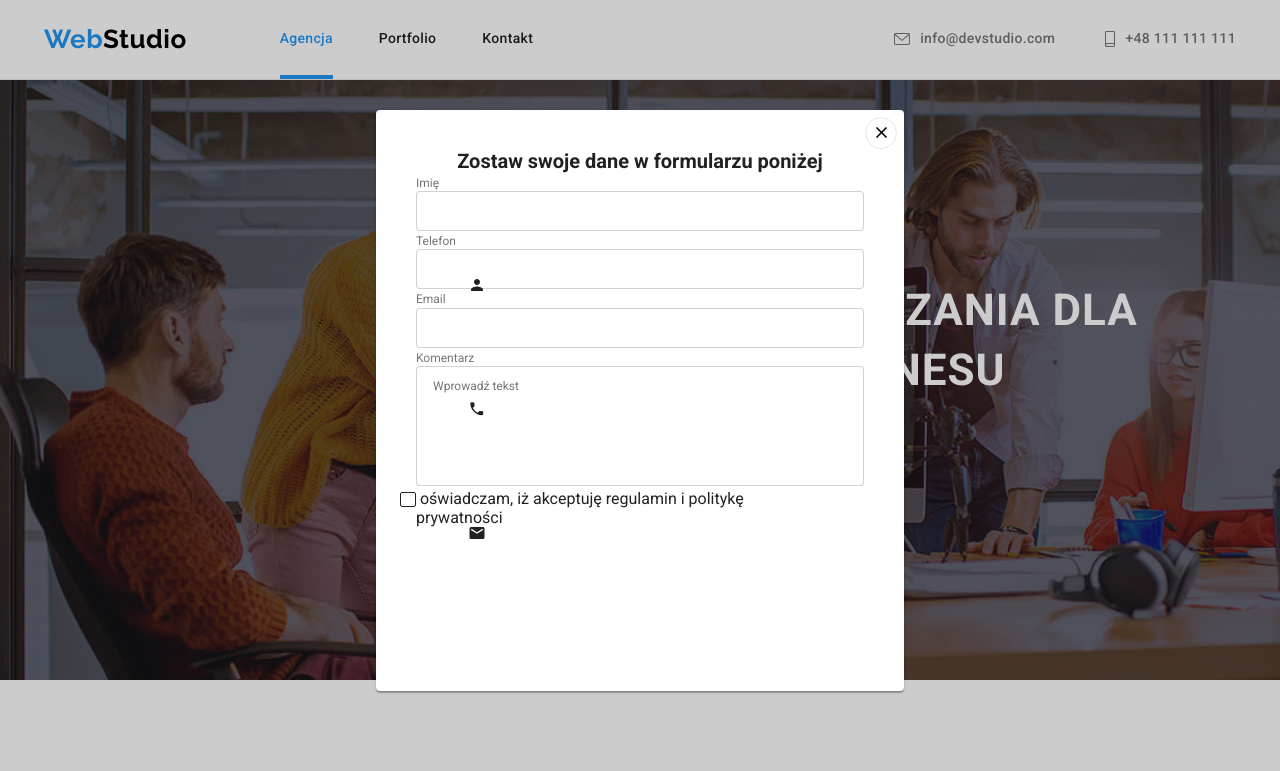
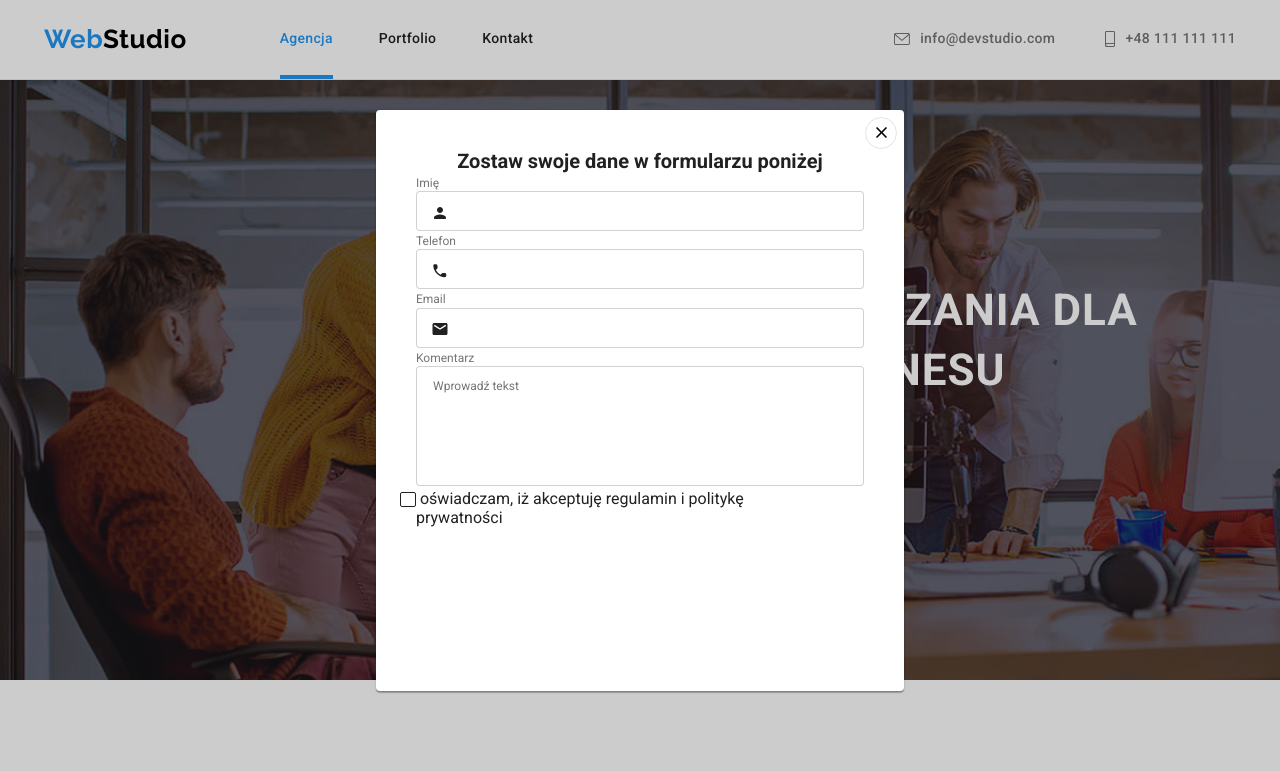
Before and after one commit to jacobpavlik/goit-markup-hw-06, a plain HTML site: page index.html in a window 1280 px wide. Both pictures are taken after a click on the button "Zamów usługę". Shown: the top 771 px of the page. Drawn offline with Linux system fonts and the light colour scheme.

Commit message:
Set icons to correct places in modal

```diff
--- a/css/styles.css
+++ b/css/styles.css
@@ -594,17 +594,9 @@ button::first-letter {
 .icon-label {
   display: block;
   position: absolute;
-  left: 52px;
+  left: 15px;
+  top: 38px;
   fill: var(--font-color-primary);
-}
-.person {
-  top: 110px;
-}
-.phone {
-  top: 176px;
-}
-.email {
-  top: 242px;
 }
 .test-icon {
   fill: blue;
```
